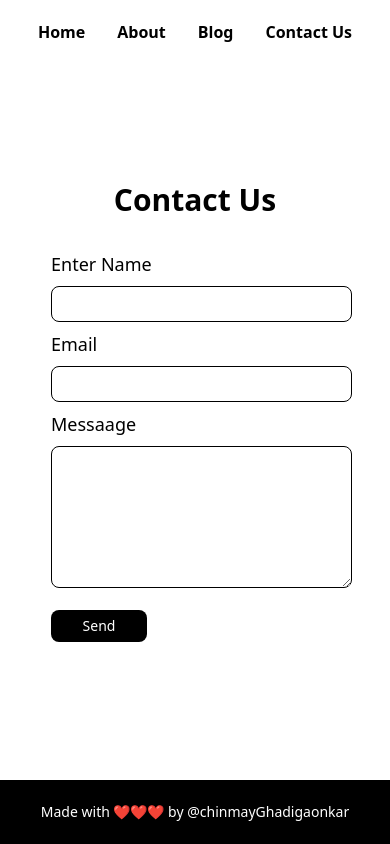
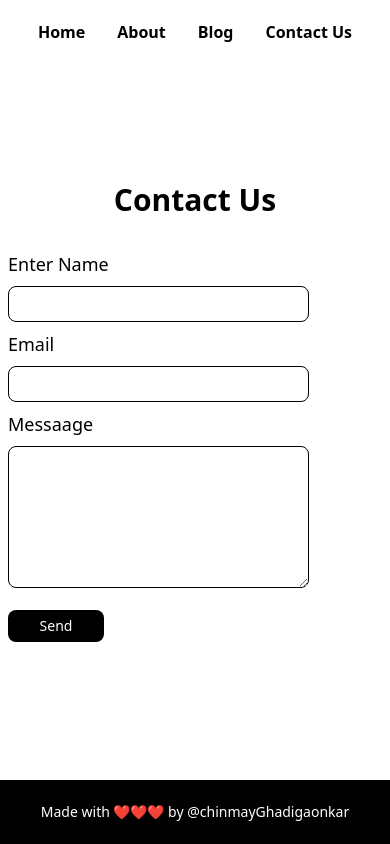
Before and after one commit to chinmayGhadigaonkar/Hunting-Coder, a Next.js app: page /contactus in a window 390 px wide. Built offline with nearby package versions, Linux system fonts and the light colour scheme.

Commit message:
Build commit

```diff
--- a/app/contactus/page.jsx
+++ b/app/contactus/page.jsx
@@ -54,7 +54,7 @@ const contact = () => {
       <div className=' '>
         <h1 className='text-center pb-5 font-semibold text-3xl '>Contact Us</h1>
         <div className=' rounded-lg m-auto'>
-          <form action="" className='m-auto w-[19rem] sm:w-[30rem]  py-3'>
+          <form action="" className='m-auto w-[19  rem] sm:w-[30rem]  py-3'>
             <p className=' text-lg font-medium  ml-2  '>Enter Name</p>
             <input type="text" name='name' onChange={handleChange} className=' text-lg font-medium  ml-2 my-2  border-[1px] border-black   pl-2 h-9 w-[18.8rem] sm:w-[25rem] hover:outline-black rounded-lg   ' value={inputValue.name} />
             <p className=' text-lg font-medium  ml-2 '>Email</p>
--- a/package.json
+++ b/package.json
@@ -6,7 +6,9 @@
     "dev": "next dev",
     "build": "next build",
     "start": "next start",
-    "lint": "next lint"
+    "lint": "next lint",
+
+    "test": "jest"
   },
   "dependencies": {
     "autoprefixer": "10.4.14",
```
